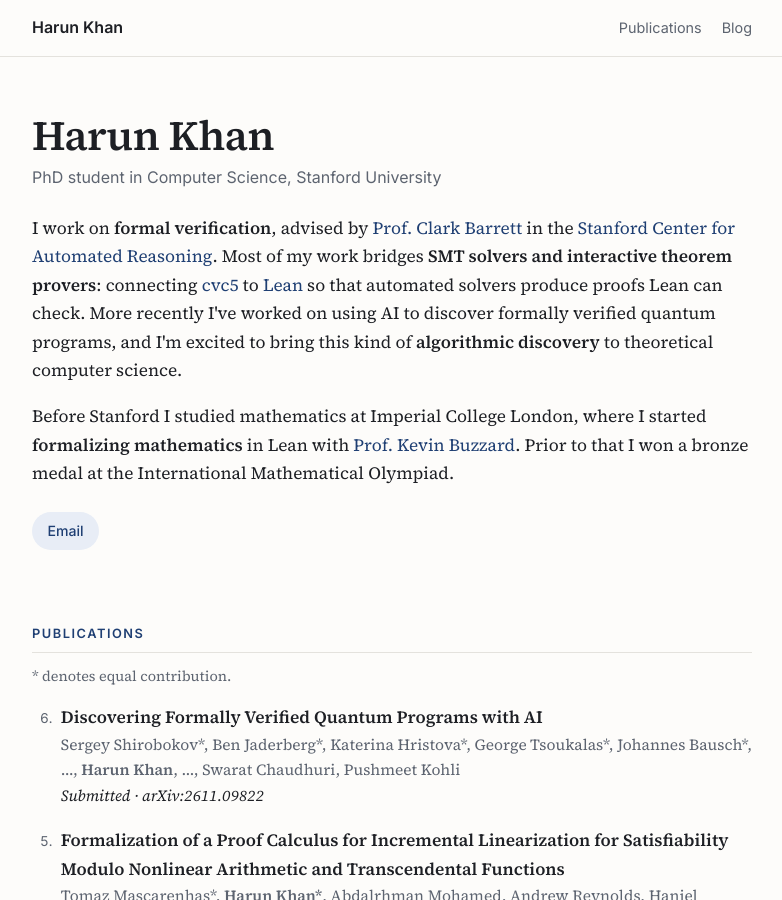
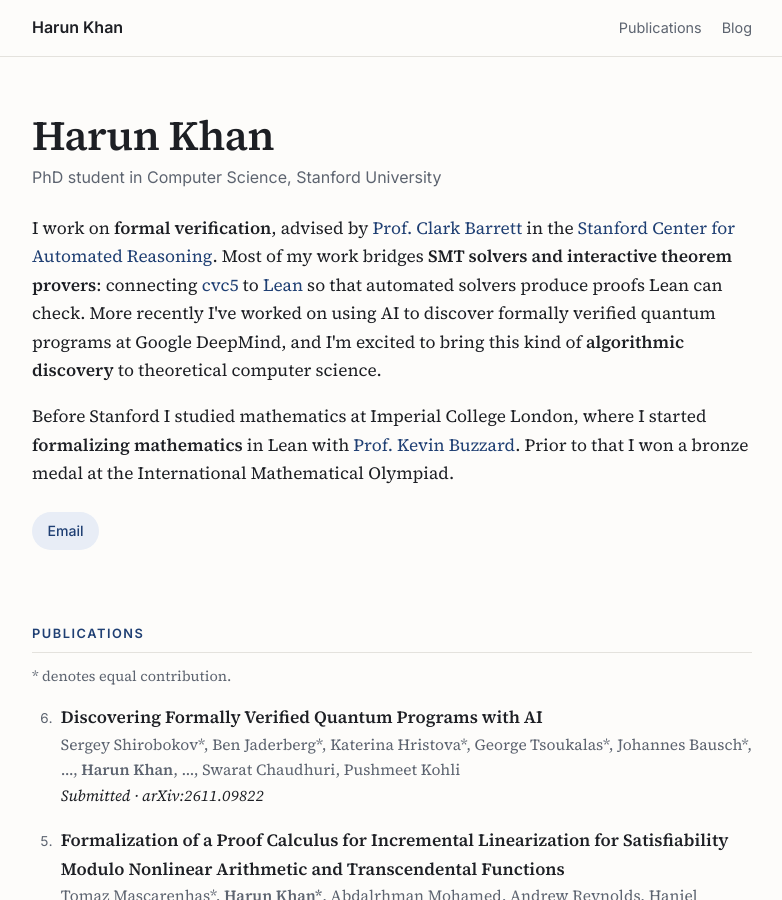
Before and after one commit to harunk-dev/website, a Jekyll site: the page built from index.html, in a window 1280 px wide and 900 px high. Shown: the whole window, without its empty margins (248-1030 px from the left). Built offline with Jekyll 4.4.1, drawn with Linux system fonts in a browser that asks for light colours.

Commit message:
Mention Google DeepMind in intro
Co-Authored-By: Claude Opus 5.5 <noreply@anthropic.com>
Claude-Session: https://claude.ai/code/session_01734RpCjVag34boEXhMytMG

```diff
--- a/index.html
+++ b/index.html
@@ -12,7 +12,7 @@ layout: default
           bridges <strong>SMT solvers and interactive theorem provers</strong>: connecting <a href="https://cvc5.github.io/">cvc5</a> to
           <a href="https://lean-lang.org/">Lean</a> so that automated solvers produce proofs Lean can check.
           More recently I've worked on
-          using AI to discover formally verified quantum programs, and I'm excited to bring this kind of <strong>algorithmic
+          using AI to discover formally verified quantum programs at Google DeepMind, and I'm excited to bring this kind of <strong>algorithmic
           discovery</strong> to theoretical computer science.
         </p>
         <p>
```
